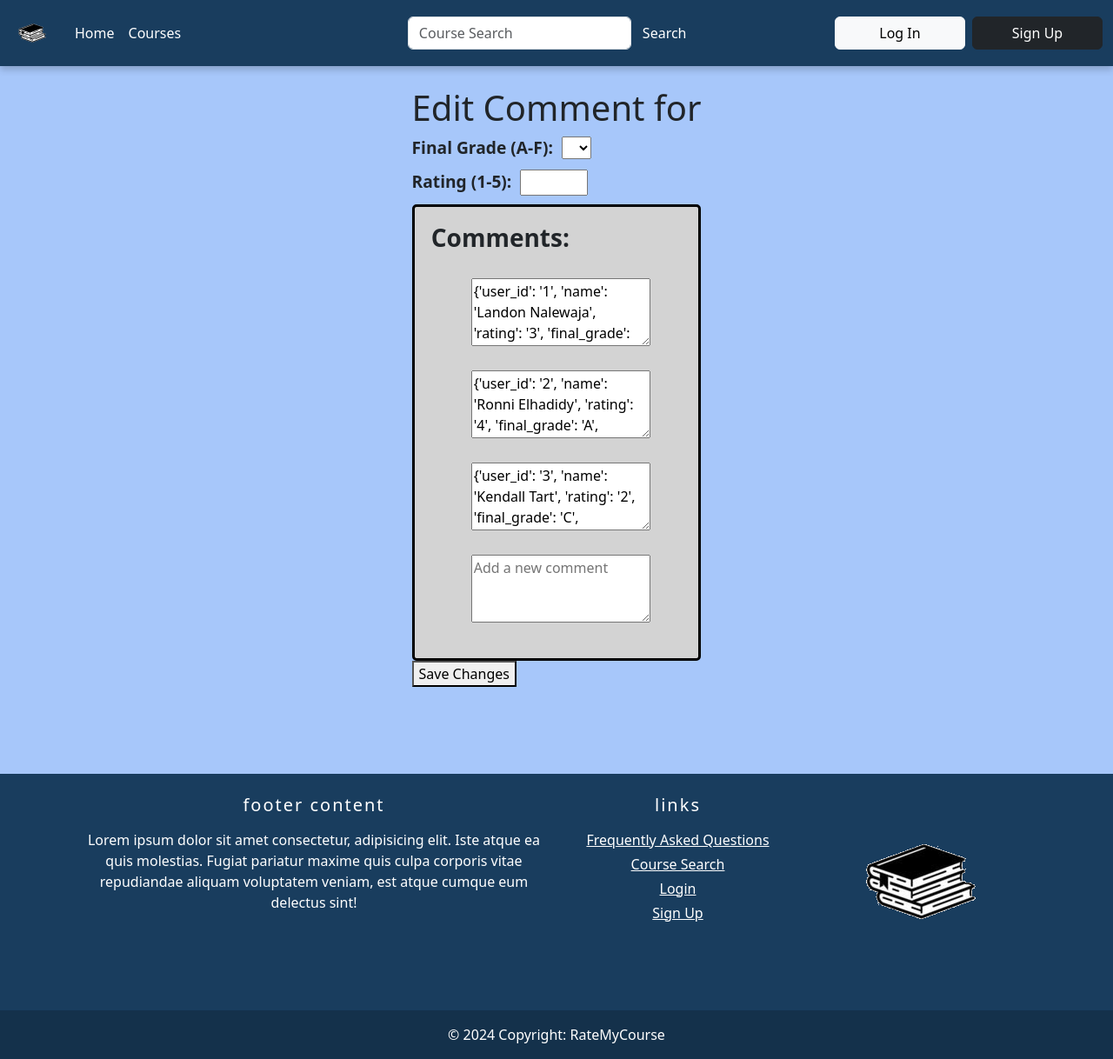
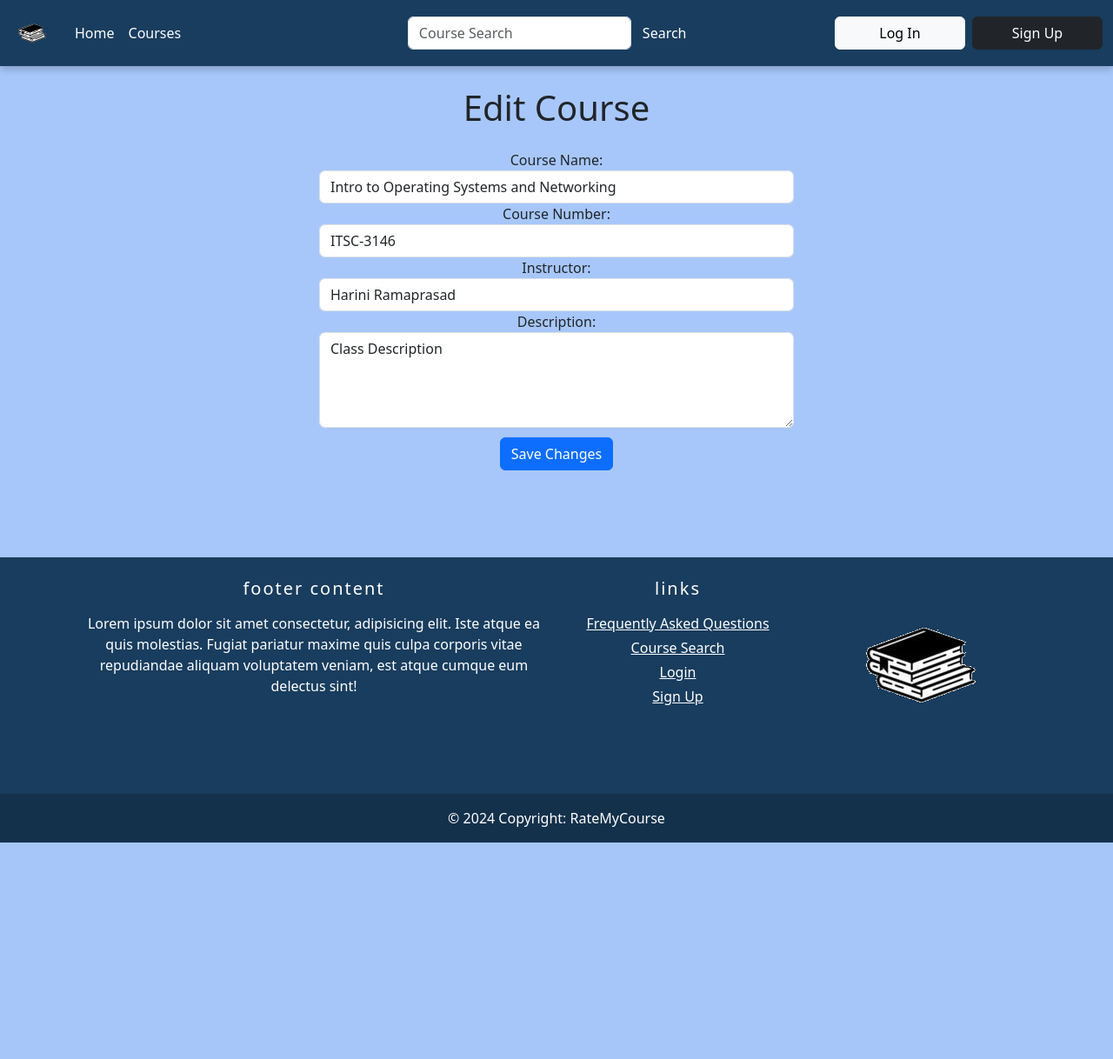
Before and after one commit to lnalewaja/RateMyCourse, a Flask app: page /courses/ITSC-3146/edit in a window 1280 px wide. Shown: the whole page at 87% size. After the commit the page ends 969 px from the top, so only its background shows below. Run offline with Flask 3, Linux system fonts and the light colour scheme.

Commit message:
adding new edits for edit page

```diff
--- a/templates/course_edit_page.html
+++ b/templates/course_edit_page.html
@@ -46,46 +46,46 @@
             border-radius: 5px;
             margin-bottom: 10px;
         }
+
+
     </style>
 </head>
 
+
+
+
 <body>
-    <div class="form-container">
-        <h1>Edit Comment for {{ session['username'] }}</h1>
-        <form action="/courses/{{ course.course_id }}/edit" method="post">
-            <div class="form-row">
-                <label for="final_grade">Final Grade (A-F):</label>
-                <select id="final_grade" name="final_grade">
-                    <option value="" disabled selected></option>
-                    <option value="A">A</option>
-                    <option value="B">B</option>
-                    <option value="C">C</option>
-                    <option value="D">D</option>
-                    <option value="F">F</option>
-                </select>
-            </div>
-            <div class="form-row">
-                <label for="rating">Rating (1-5):</label>
-                <input type="number" id="rating" name="rating" min="1" max="5">
-            </div>
-            <div style="background-color: lightgray; padding: 1.2rem; border: 3px solid black; border-radius: 5px;">
-                <h3 style="padding-bottom: 15px;"><b>Comments:</b></h3>
-                <div style="padding-left: 40px;">
-                    {% for comment in course.comments %}
-                    <div class="comment">
-                        <textarea name="comment_{{ loop.index }}" rows="3">{{ comment }}</textarea>
+    <div class="container">
+        <h1 style="text-align: center;">Edit Course</h1>
+        <form action="/courses/{{ course.course_id }}/edit" method="POST" class="mt-4">
+            <div class="row justify-content-md-center">
+                <div class="col-md-6">
+                    <div class="form-group">
+                        <label for="course_name">Course Name:</label>
+                        <input type="text" class="form-control" id="course_name" name="course_name" value="{{ course.course_name }}">
                     </div>
-                    {% endfor %}
-                    <div class="comment">
-                        <textarea name="new_comment" rows="3" placeholder="Add a new comment"></textarea>
+                    <div class="form-group">
+                        <label for="course_id">Course Number:</label>
+                        <input type="text" class="form-control" id="course_id" name="course_id" value="{{ course.course_id }}">
+                    </div>
+                    <div class="form-group">
+                        <label for="instructor">Instructor:</label>
+                        <input type="text" class="form-control" id="instructor" name="instructor" value="{{ course.teacher }}">
+                    </div>
+                    <div class="form-group">
+                        <label for="description">Description:</label>
+                        <textarea class="form-control" id="description" name="description" rows="4">{{ course.description }}</textarea>
+                    </div>
+                    <div style="padding-top: 2%" class="text-center">
+                        <input type="submit" class="btn btn-primary" value="Save Changes">
                     </div>
                 </div>
             </div>
-
-            <button type="submit">Save Changes</button>
         </form>
     </div>
+
 </body>
+
 
 </html>
 {% endblock %}
```
